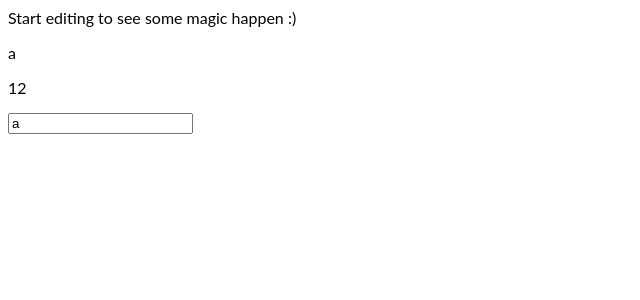
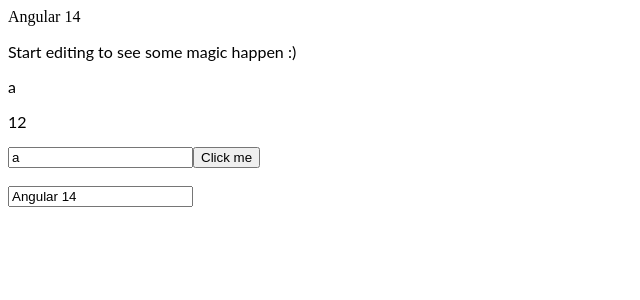
Before and after one commit to phuongnguyen12it/angular-study, an Angular app: page / in a window 1280 px wide. Shown: the top 300 px of the page, without its empty margins (0-640 px from the left). Built offline with nearby package versions, Linux system fonts and the light colour scheme.

Commit message:
2 files modified

```diff
--- a/src/app/app.component.html
+++ b/src/app/app.component.html
@@ -1,6 +1,10 @@
+{{ name }}
 <p>Start editing to see some magic happen :)</p>
 
 <p>{{ user.name }}</p>
 <p>{{ user.age }}</p>
 
 <input [type]="inputType" [value]="user.name" />
+<button type="button" (click)="handler($event)">Click me</button>
+<br /><br />
+<input type="text" [ngModel]="name" (ngModelChange)="name = $event" />
--- a/src/app/app.component.ts
+++ b/src/app/app.component.ts
@@ -12,4 +12,8 @@
     name: 'a',
     age: 12,
   };
+
+  handler = (event) => {
+    console.log('click', event);
+  };
 }
```
